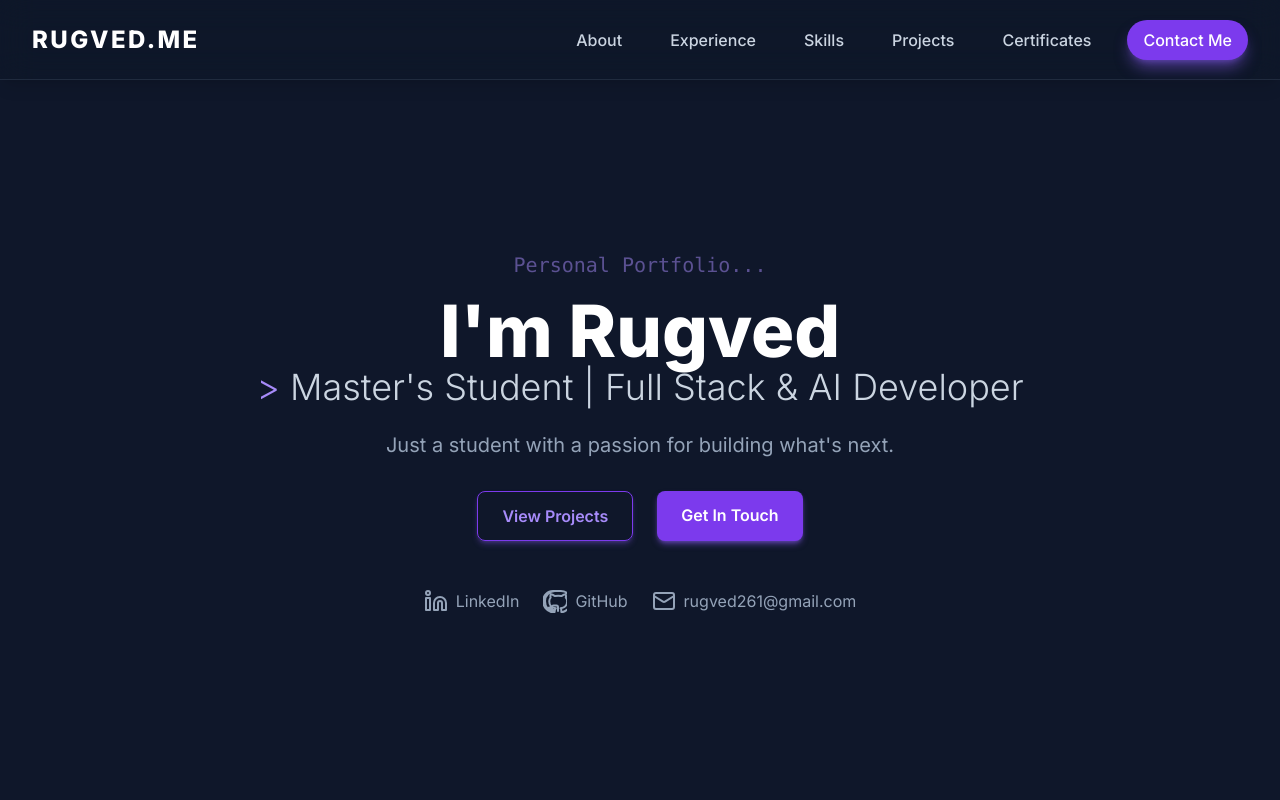
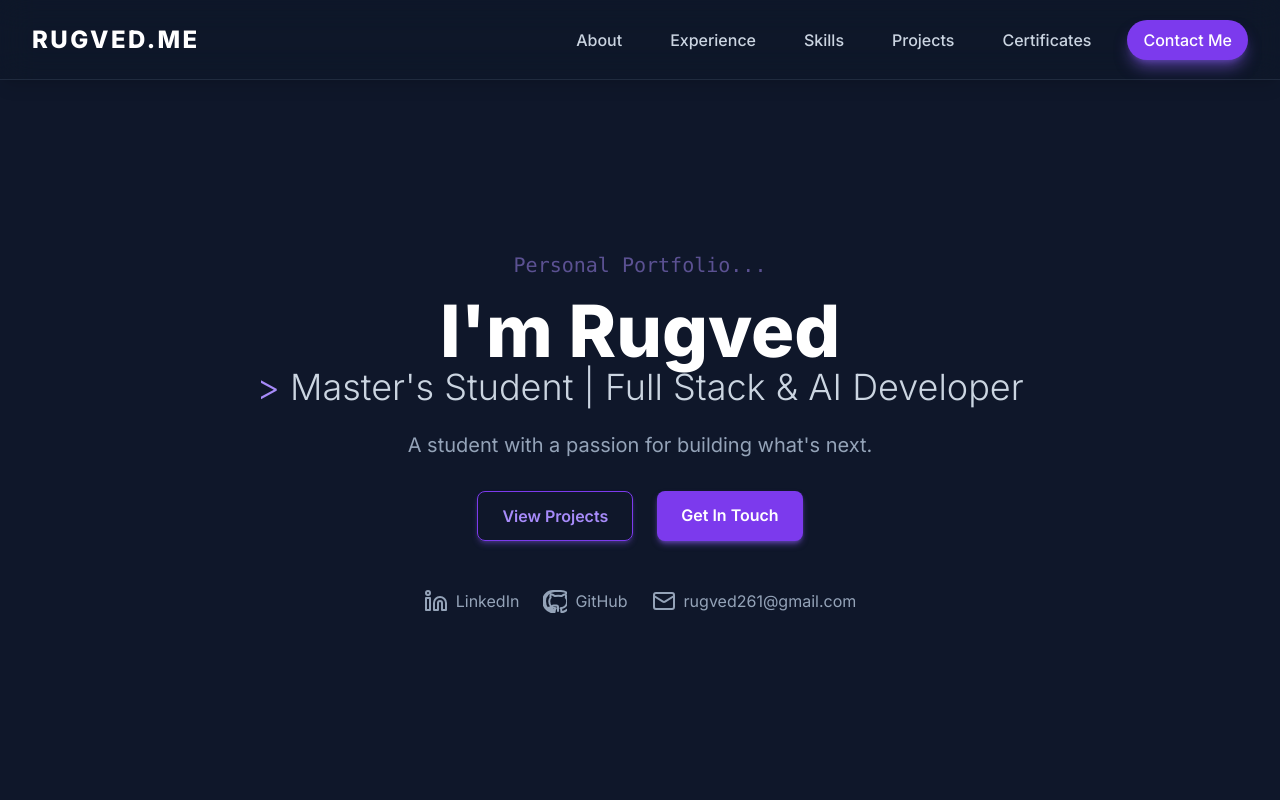
Before and after one commit to Rugvedpednekar/Personal_Portfolio, a plain HTML site: page index.html in a window 1280 px wide. Shown: the top 800 px of the page. Drawn offline with nearby package versions, Linux system fonts and the light colour scheme.

Commit message:
Update index.html

```diff
--- a/index.html
+++ b/index.html
@@ -93,7 +93,7 @@
                     <span class="text-violet-400">&gt;</span> Master's Student | Full Stack & AI Developer
                 </h2>
                 <p class="text-lg sm:text-xl text-slate-400 max-w-2xl mx-auto mb-8">
-                    Just a student with a passion for building what's next.
+                     A student with a passion for building what's next.
                 </p>
                 <div class="flex justify-center space-x-6">
                     <a
```
